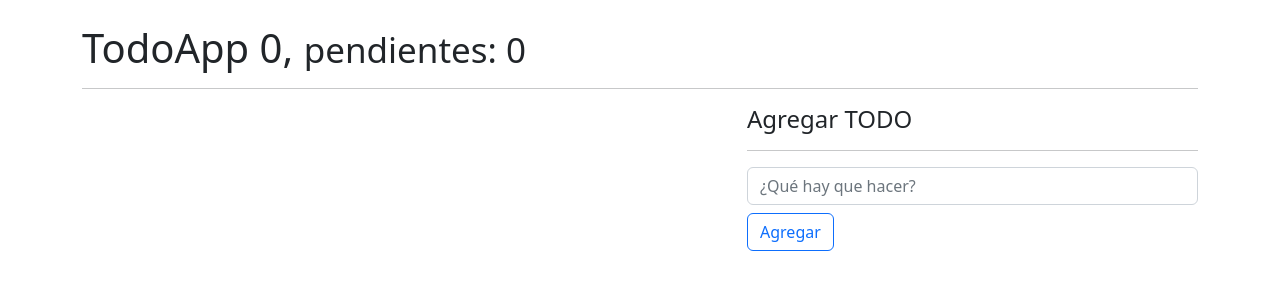
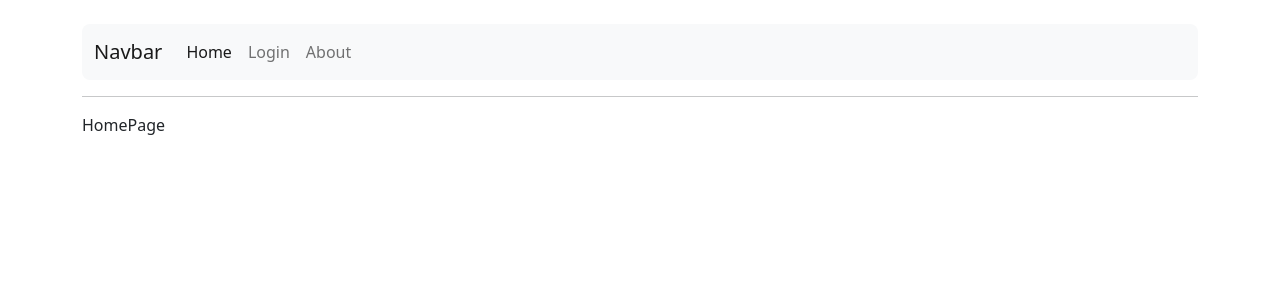
Before and after one commit to czabala847/react-hooks-app, a React (Vite) app: page / in a window 1280 px wide. Shown: the top 300 px of the page. Built offline with nearby package versions, Linux system fonts and the light colour scheme.

Commit message:
Implementando react router en el proyecto

```diff
--- a/index.html
+++ b/index.html
@@ -1,5 +1,5 @@
 <!DOCTYPE html>
-<html lang="en">
+<html lang="es">
   <head>
     <meta charset="UTF-8" />
     <link rel="icon" type="image/svg+xml" href="/vite.svg" />
--- a/package.json
+++ b/package.json
@@ -10,7 +10,8 @@
   },
   "dependencies": {
     "react": "^18.2.0",
-    "react-dom": "^18.2.0"
+    "react-dom": "^18.2.0",
+    "react-router-dom": "^6.3.0"
   },
   "devDependencies": {
     "@types/react": "^18.0.15",
--- /dev/null
+++ b/src/09.useContext/AboutPage.tsx
@@ -0,0 +1,5 @@
+import React from "react";
+
+export const AboutPage = () => {
+  return <div>AboutPage</div>;
+};
--- /dev/null
+++ b/src/09.useContext/HomePage.tsx
@@ -0,0 +1,5 @@
+import React from "react";
+
+export const HomePage = () => {
+  return <div>HomePage</div>;
+};
--- /dev/null
+++ b/src/09.useContext/LoginPage.tsx
@@ -0,0 +1,5 @@
+import React from "react";
+
+export const LoginPage = () => {
+  return <div>LoginPage</div>;
+};
--- /dev/null
+++ b/src/09.useContext/MainApp.tsx
@@ -0,0 +1,29 @@
+import React from "react";
+import { Navigate, Route, Routes } from "react-router-dom";
+import { AboutPage } from "./AboutPage";
+import { HomePage } from "./HomePage";
+import { LoginPage } from "./LoginPage";
+
+import { NavBar } from "./NavBar";
+
+export const MainApp: React.FC = () => {
+  return (
+    <section className="MainApp">
+      <div className="container mt-4">
+        <div className="row">
+          <div className="col">
+            <NavBar />
+            <hr />
+            <Routes>
+              <Route path="/" element={<HomePage />} />
+              <Route path="login" element={<LoginPage />} />
+              <Route path="about" element={<AboutPage />} />
+              {/* <Route path="/*" element={<LoginPage />} /> */}
+              <Route path="/*" element={<Navigate to="/" />} />
+            </Routes>
+          </div>
+        </div>
+      </div>
+    </section>
+  );
+};
--- /dev/null
+++ b/src/09.useContext/NavBar.tsx
@@ -0,0 +1,60 @@
+import React from "react";
+import { Link, NavLink } from "react-router-dom";
+
+export const NavBar: React.FC = () => {
+  return (
+    <nav className="navbar navbar-expand-lg bg-light rounded-3">
+      <div className="container-fluid">
+        <Link className="navbar-brand" to="/">
+          Navbar
+        </Link>
+        <button
+          className="navbar-toggler"
+          type="button"
+          data-bs-toggle="collapse"
+          data-bs-target="#navbarNav"
+          aria-controls="navbarNav"
+          aria-expanded="false"
+          aria-label="Toggle navigation"
+        >
+          <span className="navbar-toggler-icon"></span>
+        </button>
+
+        <div className="collapse navbar-collapse" id="navbarNav">
+          <ul className="navbar-nav">
+            <li className="nav-item">
+              <NavLink
+                className={({ isActive }) =>
+                  `nav-link ${isActive ? "active" : ""}`
+                }
+                to="/"
+              >
+                Home
+              </NavLink>
+            </li>
+            <li className="nav-item">
+              <NavLink
+                className={({ isActive }) =>
+                  `nav-link ${isActive ? "active" : ""}`
+                }
+                to="login"
+              >
+                Login
+              </NavLink>
+            </li>
+            <li className="nav-item">
+              <NavLink
+                className={({ isActive }) =>
+                  `nav-link ${isActive ? "active" : ""}`
+                }
+                to="about"
+              >
+                About
+              </NavLink>
+            </li>
+          </ul>
+        </div>
+      </div>
+    </nav>
+  );
+};
--- a/src/main.tsx
+++ b/src/main.tsx
@@ -1,5 +1,6 @@
 import React from "react";
 import ReactDOM from "react-dom/client";
+import { BrowserRouter } from "react-router-dom";
 
 // import { HooksApp } from "./HooksApp";
 // import { CounterApp } from "./01-useState/CounterApp";
@@ -11,12 +12,15 @@
 // import { Memorize } from "./05-memo/Memorize";
 // import { MemoHook } from "./06-useMemo/MemoHook";
 // import { Padre } from "./07-tarea-memo/Padre";
-import { TodoApp } from "./08-useReducer/TodoApp";
+// import { TodoApp } from "./08-useReducer/TodoApp";
+import { MainApp } from "./09.useContext/MainApp";
 
 import "./index.css";
 
 ReactDOM.createRoot(document.getElementById("root") as HTMLElement).render(
-  <React.StrictMode>
-    <TodoApp />
-  </React.StrictMode>
+  <BrowserRouter>
+    <React.StrictMode>
+      <MainApp />
+    </React.StrictMode>
+  </BrowserRouter>
 );
```
Also changed, not shown: 1 other file (tests, documents, lock files or other folders).
